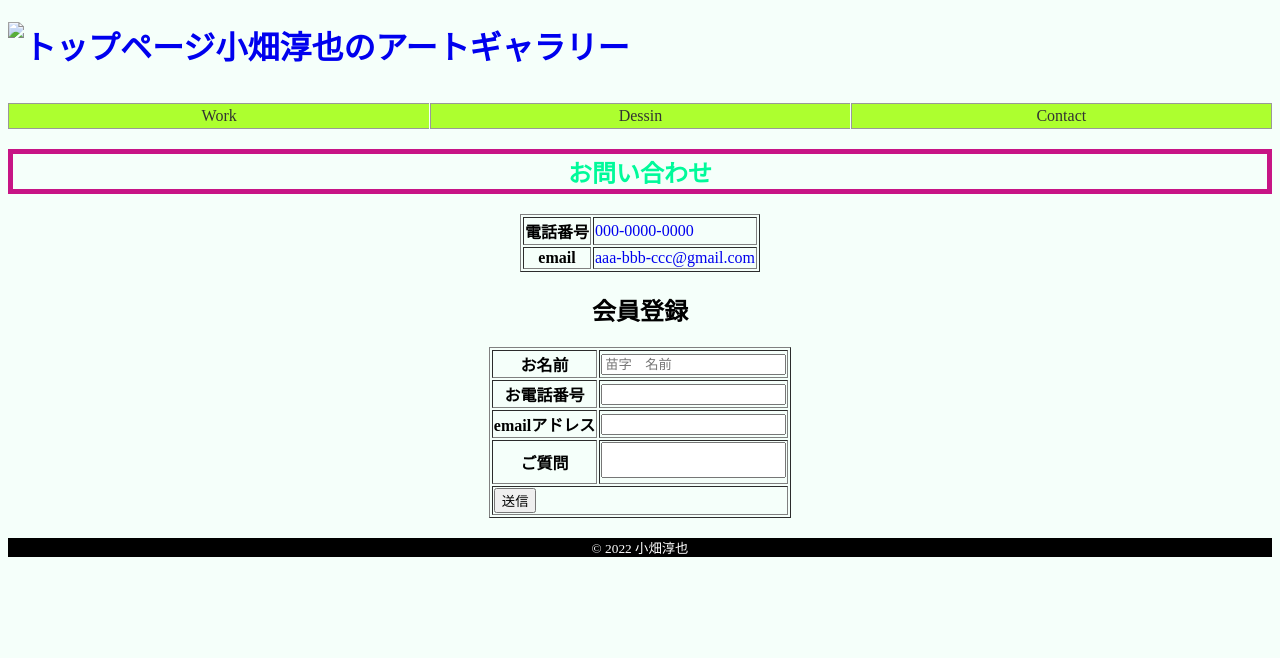
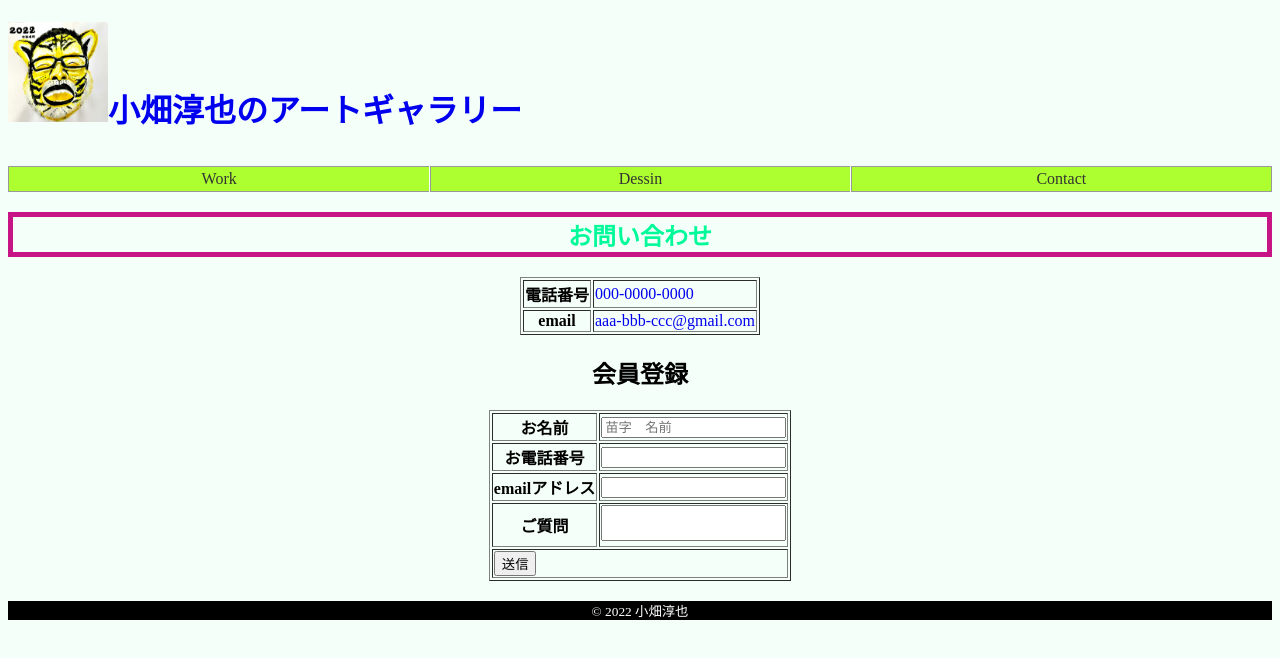
Before and after one commit to wovatazyunya/wovatazyunya.github.io, a plain HTML site: page contact.html in a window 1280 px wide. Drawn offline with Linux system fonts and the light colour scheme.

Commit message:
Update contact.html

```diff
--- a/contact.html
+++ b/contact.html
@@ -16,7 +16,7 @@
 
 <body class="access">
   <header>
-    <h1><a href="index.html"><img class="logo" src="images/toradosi.jpeg" alt="トップページ">小畑淳也のアートギャラリー</a></h1>
+    <h1><a href="index.html"><img class="logo" src="toradosi.jpeg" alt="トップページ">小畑淳也のアートギャラリー</a></h1>
     <label for="open-close">
       <nav>
         <input type="checkbox" id="open-close">
```
